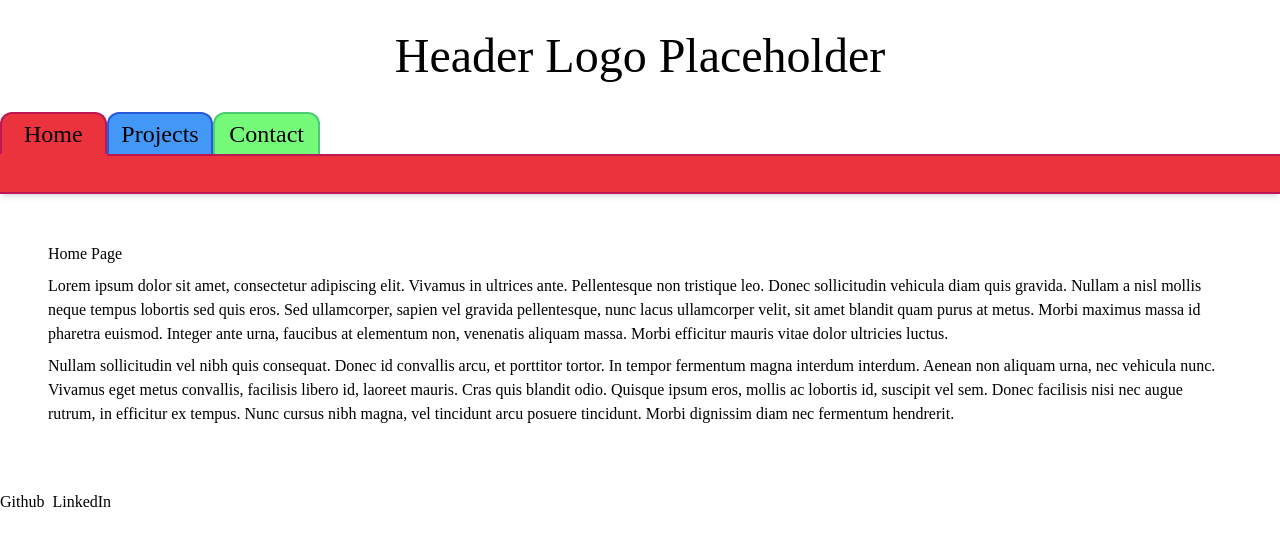
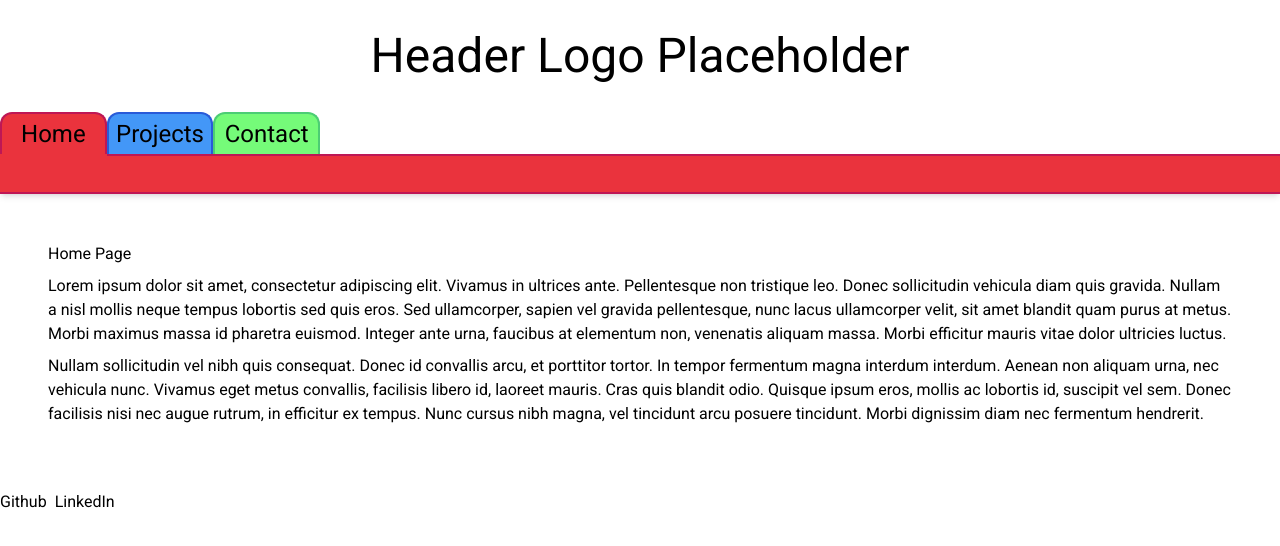
Before and after one commit to zachta2020/portfolio-website, a Next.js app: page / in a window 1280 px wide. Shown: the top 546 px of the page. Built offline with nearby package versions, Linux system fonts and the light colour scheme.

Commit message:
feat: add Roboto font to website

```diff
--- a/src/app/layout.tsx
+++ b/src/app/layout.tsx
@@ -4,6 +4,7 @@ import { Metadata } from "next";
 import Navigation from "./ui/navigation";
 import SocialMediaLinks from "./ui/social-media-links";
 import HeaderLogo from "./ui/header-logo";
+import { roboto } from "./ui/fonts";
 
 export const metadata: Metadata = {
   title: {
@@ -21,7 +22,7 @@ export default function RootLayout({
 }) {
   return (
     <html lang="en">
-      <body className="">
+      <body className={`${roboto.className}`}>
         <div className="">
           <HeaderLogo />
           <Navigation />
--- /dev/null
+++ b/src/app/ui/fonts.ts
@@ -0,0 +1,3 @@
+import { Roboto } from 'next/font/google';
+
+export const roboto = Roboto({weight: ['400'], subsets: ['latin']});
--- a/src/app/ui/navigation.tsx
+++ b/src/app/ui/navigation.tsx
@@ -3,7 +3,8 @@
 import Link from 'next/link';
 import { usePathname } from 'next/navigation';
 import clsx from 'clsx';
-import { link } from 'fs';
+import { roboto } from './fonts';
+
 
 type Color = "red" | "green" | "blue" | "none";
 type navLink = {
```
